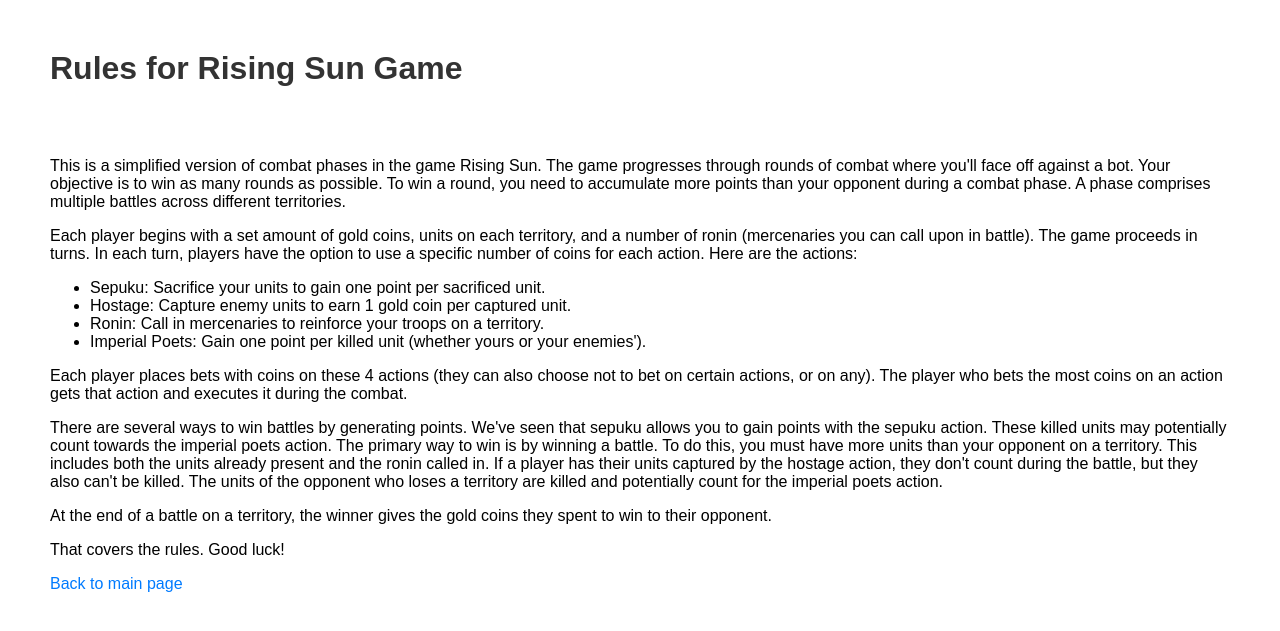
After one commit to corentinlger/Rising-Sun, a Flask app: page /rules in a window 1280 px wide. The commit adds this page. Shown: the top 631 px of the page. Run offline with Flask 3, Linux system fonts and the light colour scheme.

Commit message:
Add rules page

```diff
--- a/app.py
+++ b/app.py
@@ -12,6 +12,10 @@ app = Flask(__name__)
 @app.route('/')
 def index():
     return render_template('index.html')
+
+@app.route('/rules')
+def rules():
+    return render_template('rules.html')
 
 @app.route('/play', methods=['POST'])
 def play():
--- a/static/style.css
+++ b/static/style.css
@@ -4,6 +4,9 @@ body {
     margin: 50px;
 }
 
+.rules_page {
+    text-align: left;
+}
 h1 {
     color: #333;
     margin-bottom: 70px;
@@ -32,6 +35,7 @@ form {
     padding: 20px;
     border-radius: 10px;
     box-shadow: 0 2px 4px rgba(0, 0, 0, 0.1);
+    text-align: left;
 }
 
 label, select, input {
@@ -65,7 +69,7 @@ select {
 
 input[type="submit"] {
     padding: 10px 20px;
-    background-color: #d04b16;
+    background-color: #163bd0;
     color: #fff;
     border: none;
     border-radius: 5px;
@@ -74,5 +78,14 @@ input[type="submit"] {
 }
 
 input[type="submit"]:hover {
-    background-color: #b31500;
+    background-color: #0027b3;
 }
+
+a {
+    text-decoration: none;
+    color: #007bff;
+}
+
+a:hover {
+    color: #0056b3;
+}
--- a/templates/index.html
+++ b/templates/index.html
@@ -30,6 +30,10 @@
         <input type="number" name="fights_per_game" id="fights_per_game" value="2">
         <br>
         <input type="submit" value="Play">
+        <!-- Before going to the page to play, ask if the player wants to see the rules, if yes, display them over the page  -->
     </form>
+
+    <a href="{{ url_for('rules') }}">Check the rules</a>
+
 </body>
 </html>
--- /dev/null
+++ b/templates/rules.html
@@ -0,0 +1,42 @@
+<!DOCTYPE html>
+<html lang="en">
+<head>
+    <meta charset="UTF-8">
+    <meta name="viewport" content="width=device-width, initial-scale=1.0">
+    <title>Rising Sun Game - Rules</title>
+    <link rel="stylesheet" href="{{ url_for('static', filename='style.css') }}">
+</head>
+<body class="rules_page">
+    <h1>Rules for Rising Sun Game</h1>
+
+    <p>This is a simplified version of combat phases in the game Rising Sun. The game progresses through rounds of combat where you'll face off against a bot. Your objective is to win as many rounds as possible.
+        To win a round, you need to accumulate more points than your opponent during a combat phase. A phase comprises multiple battles across different territories.
+    </p>
+
+    <p>Each player begins with a set amount of gold coins, units on each territory, and a number of ronin (mercenaries you can call upon in battle). The game proceeds in turns. In each turn, players have the option to use a specific number of coins for each action. Here are the actions:
+    </p>
+    <ul>
+        <li>Sepuku: Sacrifice your units to gain one point per sacrificed unit.</li>
+        <li>Hostage: Capture enemy units to earn 1 gold coin per captured unit.</li>
+        <li>Ronin: Call in mercenaries to reinforce your troops on a territory.</li>
+        <li>Imperial Poets: Gain one point per killed unit (whether yours or your enemies').</li>
+    </ul>
+
+    <p>Each player places bets with coins on these 4 actions (they can also choose not to bet on certain actions, or on any). The player who bets the most coins on an action gets that action and executes it during the combat.
+    </p>
+
+    <p>There are several ways to win battles by generating points.
+        We've seen that sepuku allows you to gain points with the sepuku action. These killed units may potentially count towards the imperial poets action. The primary way to win is by winning a battle. To do this, you must have more units than your opponent on a territory. This includes both the units already present and the ronin called in.
+        If a player has their units captured by the hostage action, they don't count during the battle, but they also can't be killed. The units of the opponent who loses a territory are killed and potentially count for the imperial poets action.
+        </p>
+
+    <p>At the end of a battle on a territory, the winner gives the gold coins they spent to win to their opponent.
+    </p>
+
+    <p>That covers the rules. Good luck!
+    </p>
+
+    <a href="{{ url_for('index') }}">Back to main page</a>
+
+    </body>
+</html>
```
